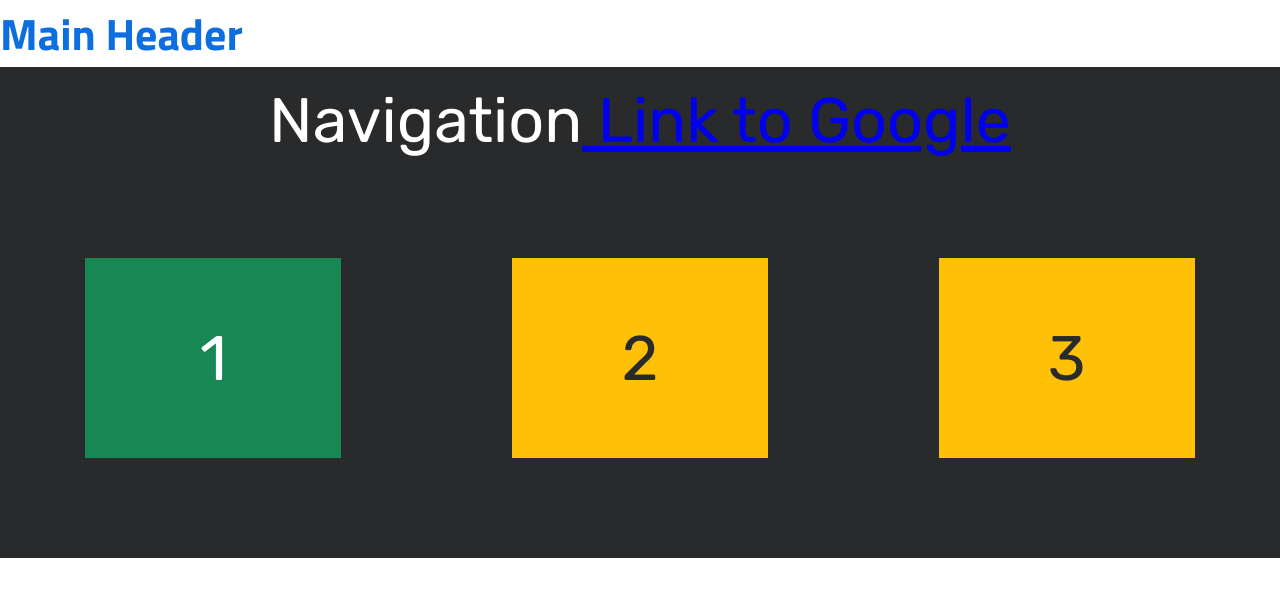
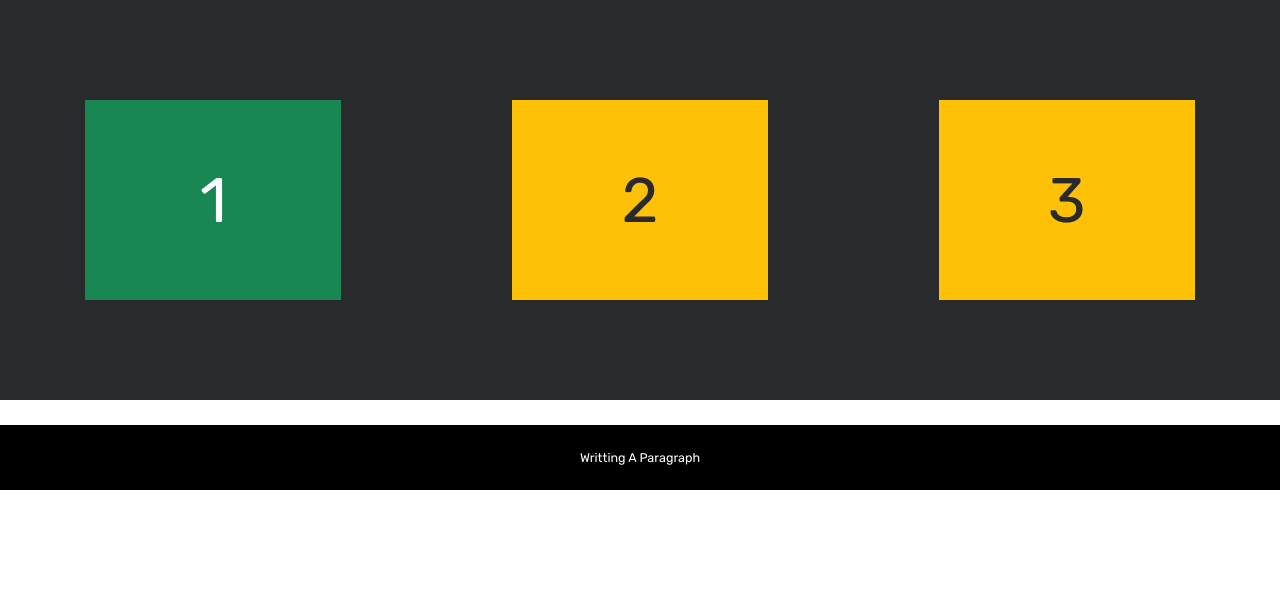
Before and after one commit to RAGL90/ragl.github.io, a plain HTML site: page index.html in a window 1280 px wide. Drawn offline with Linux system fonts and the light colour scheme.

Commit message:
Añadir clases, estilos, inyectar texto HTML

```diff
--- a/css/style.css
+++ b/css/style.css
@@ -87,12 +87,16 @@ div {
   transition: all 1s ease-in-out;
 }
 
-nav {
+nav{
     padding-top: 2vh;
     font-size: 5rem;
     text-align: center;
     background-color: var(--dark);
     color: white;
+}
+
+.main {
+  margin-top: 2em;
 }
 
 /* ---------------FIN CSS Personaliado para atributes ------------------------ */
--- a/js/app.js
+++ b/js/app.js
@@ -19,11 +19,11 @@ Permite añadir info adicional sin afectar a la validez del documento
 
 Añadimos este atributo en las lineas 18 a 20 de HTML y se accede mediante JS, se usa mucho en Calendarios*/
 let number = box3.dataset.boxNumber; //Caja 3
-// let number = box2.dataset.boxNumber; //Caja 2
-// let number = box1.dataset.boxNumber; //Caja 1
+//let number = box2.dataset.boxNumber; //Caja 2
+//let number = box1.dataset.boxNumber; //Caja 1
 
 // Ahora le metemos a la caja uno el dato "month" con valor 10
-console.log(box1.dataset.month);
+//console.log(box1.dataset.month);
 
 //document.body.firstElementChild.innerHTML="<h1>Wow!!</h1>"; // Convierte todo Body en este código HTML
 //console.log(document.querySelector("section").innerHTML); // Con inner reemplazamos solo el contenido de la etiqueta
@@ -31,7 +31,39 @@ console.log(box1.dataset.month);
 //document.querySelector("section").outerHTML="<h1>Wow!!</h1>"; // Reemplaza el elemento completamente
 
 //Modificamos el contenido HTML desde JS : más bien INYECTAMOS contenido HTML
+//------------------
+//document.body.insertAdjacentHTML("afterbegin","<nav>Navigation</nav>");
+//document.querySelector("nav").insertAdjacentHTML("beforebegin","<h1>Main Header</h1>");
+//document.querySelector("nav").insertAdjacentHTML("beforeend","<a href=https://www.google.es/> Link to Google</a>");
+//document.querySelector("nav").insertAdjacentHTML("afterend","<p>This is a paragraph</p>");
 
-document.body.insertAdjacentHTML("afterbegin","<nav>Navigation</nav>");
-document.querySelector("nav").insertAdjacentHTML("beforebegin","<h1>Main Header</h1>");
-document.querySelector("nav").insertAdjacentHTML("beforeend","<a href=https://www.google.es/> Link to Google</a>");
+// ---------INSERTAR / BORRAR / REEMPLAZAR nodos en el árbol---------------
+
+let header = document.createElement("h1"); //Esto crea una etiqueta H1
+header.append("Hello World!");
+document.body.append(header); //Incluir al final del elemento
+header.prepend("¡"); //Antes del elemento
+
+document.querySelector("h1").firstChild.before("¡¡"); //Before y after - Funcionan tanto para elementos como nodos de texto.
+
+let paragraph = document.createElement("p");
+paragraph.textContent = "Writting a paragraph";
+//createElement - es para crear un único elemento
+//append - es para añadir el elemento creado
+//before o after - para colocarlo en el lugar deseado.
+
+document.body.append(paragraph); //Esto es una forma de hacerlo
+document.querySelector("h1").replaceWith(paragraph); //Esto es otra forma de hacerlo
+//paragraph.remove(); //Elimina la variable body
+//document.body.remove(); //Has roto el body
+
+paragraph.style.textAlign="center";
+paragraph.style.color ="#fff";
+paragraph.style.textTransform = "capitalize";
+paragraph.style.backgroundColor = "#000";
+paragraph.style.padding = "2em";
+
+//paragraph.setAttribute("class","light"); //Creamos la clase light del elemento, no coge sus propiedades porque hemos especificado algunas en el elemento
+paragraph.setAttribute("class","main"); //Creamos el nombre (izq) y el valor del atribute (dcha)
+
+console.log(paragraph.getAttribute("class")); //Nombre del atributo entrecomillado
```
